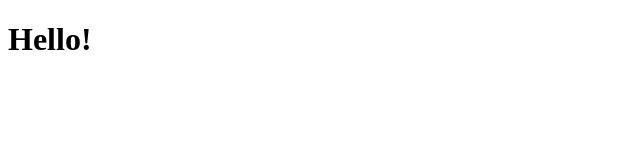
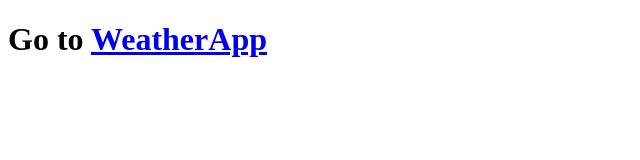
Before and after one commit to lakshay-nasa/WeatherApp, a plain HTML site: page index.html in a window 1280 px wide. Shown: the whole page, without its empty margins (0-640 px from the left). Drawn offline with Linux system fonts and the light colour scheme.

Commit message:
Feat: Added link to weatherApp

```diff
--- a/index.html
+++ b/index.html
@@ -8,7 +8,7 @@
 </head>
 <body>
     <h1>
-        Hello!
+        Go to <a href="https://weatheratmyplace.herokuapp.com/">WeatherApp</a>
     </h1>
 </body>
 </html>
```
